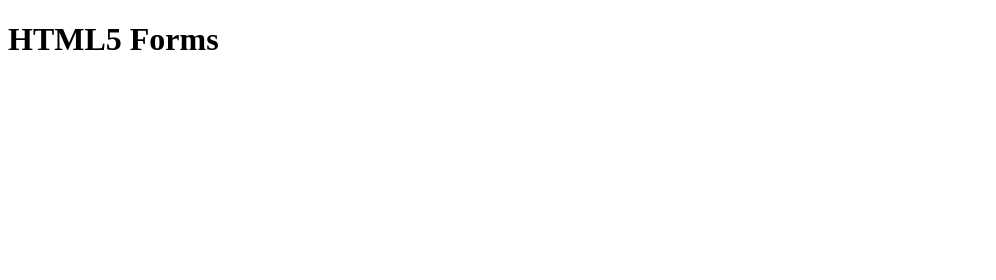
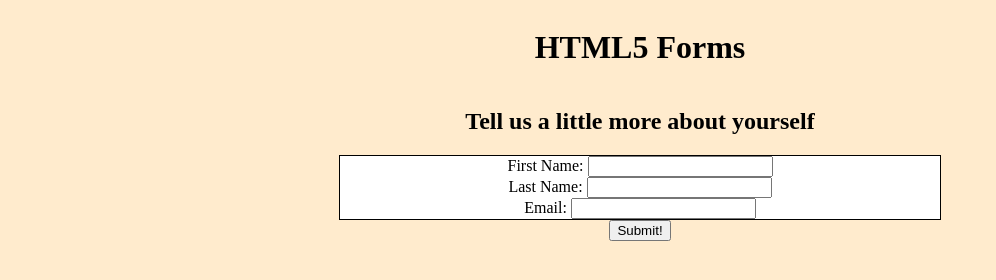
Before and after one commit to Wigan-Coding-Meet-Up/HTML5-forms, a plain HTML site: page index.html in a window 1280 px wide. Shown: the whole page, without its empty margins (0-996 px from the left). Drawn offline with Linux system fonts and the light colour scheme.

Commit message:
Started first 3 inputs and added some styling and colour

```diff
--- a/index.html
+++ b/index.html
@@ -14,6 +14,21 @@
 
 <body>
   <h1 class="header">HTML5 Forms</h1>
+  <form action="submit">
+    <h2>Tell us a little more about yourself</h2>
+    <div class="form-div">
+      <label>First Name:
+        <input type="text" id="firstName" required>
+      </label>
+      <label>Last Name:
+        <input type="text" id="lastName" required>
+      </label>
+      <label>Email:
+        <input type="email" id="email" required>
+      </label>
+    </div>
+    <button type="submit">Submit!</button>
+  </form>
 </body>
 
 </html>
--- a/main.css
+++ b/main.css
@@ -0,0 +1,18 @@
+body {
+  text-align: center;
+  display: flex;
+  justify-content: center;
+  flex-direction: column;
+  align-items: center;
+  background-color: blanchedalmond;
+}
+
+.form-div {
+  display: flex;
+  flex-direction: column;
+  align-items: center;
+  border: 1px solid #000;
+  width: 600px;
+  height: auto;
+  background-color: #fff;
+}
```
